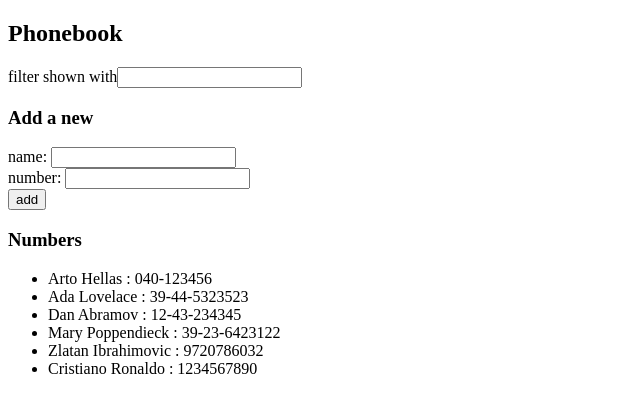
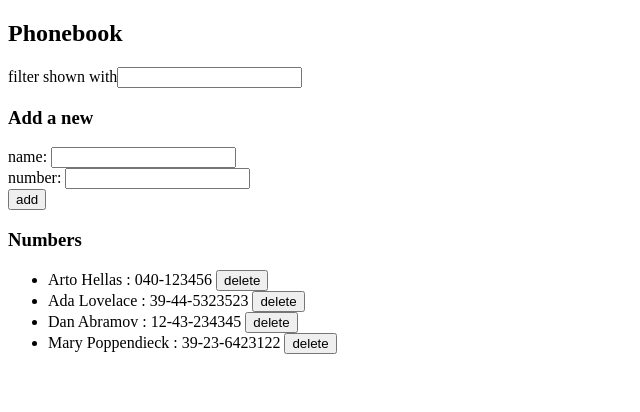
Before and after one commit to 1bsilver/fso, a React (Create React App) app in the folder part2/phonebook/: page / in a window 1280 px wide. Shown: the top 412 px of the page, without its empty margins (0-640 px from the left). Built offline with nearby package versions, Linux system fonts and the light colour scheme; data requests are answered from the project's data file.

Commit message:
Exercise 2.17
Added an option to delete.

```diff
--- a/part2/phonebook/db.json
+++ b/part2/phonebook/db.json
@@ -19,16 +19,6 @@
       "name": "Mary Poppendieck",
       "number": "39-23-6423122",
       "id": 4
-    },
-    {
-      "name": "Zlatan Ibrahimovic",
-      "number": "9720786032",
-      "id": 5
-    },
-    {
-      "name": "Cristiano Ronaldo",
-      "number": "1234567890",
-      "id": 6
     }
   ]
 }
--- a/part2/phonebook/src/App.js
+++ b/part2/phonebook/src/App.js
@@ -52,6 +52,17 @@ const App = () => {
     person.name.toLowerCase().includes(filter)
   );
 
+  const handleButton = (event) => {
+    const id = event.target.value
+    console.log(id)
+    if(window.confirm(`Are you sure you want to delete ${event.target.name} from the record?`)) {
+    personServices.remove(id)
+    .then(test=> {
+      setPersons(persons.filter(name=> name.id !== Number(id)))
+    })
+  }
+  }
+
   useEffect(()=> {
     console.log('effect')
     personServices.getAll()
@@ -60,6 +71,8 @@ const App = () => {
       setPersons(returnedData)
     })
   },[])
+
+
 
   return (
     <div>
@@ -78,7 +91,7 @@ const App = () => {
       />
 
       <h3>Numbers</h3>
-      <Person numbersToShow={numbersToShow} />
+      <Person numbersToShow={numbersToShow} handleClick={handleButton} />
     </div>
   );
 };
--- a/part2/phonebook/src/components/Person.js
+++ b/part2/phonebook/src/components/Person.js
@@ -1,11 +1,20 @@
 import React from 'react'
 
-const Person = ({numbersToShow}) => {
+
+const SingleEntry = ({person, handleButton}) => {
+  const id =person.id
+  const name = person.name
+  return (<div>
+    <li>{name} : {person.number} <button onClick={handleButton} name={name} value={id}>delete</button> </li>
+  </div>)
+}
+const Person = ({numbersToShow, handleClick}) => {
     return (<div>
        <ul>
-        {numbersToShow.map(person => <li key={person.id}> {person.name} : {person.number}</li>)}
+       {numbersToShow.map(single => <SingleEntry key={single.id} person={single} handleButton={handleClick}/>)}
         </ul>
     </div>)
   }
 
+
   export default Person
--- a/part2/phonebook/src/services/persons.js
+++ b/part2/phonebook/src/services/persons.js
@@ -11,7 +11,13 @@ const create = newObject => {
     return request.then(response => response.data)
 }
 
+const remove = id => {
+    const request = axios.delete(`${baseUrl}/${id}`)
+    return request.then(response => response.data)
+}
+
 export default {
     getAll,
-    create
+    create,
+    remove
 }
```
